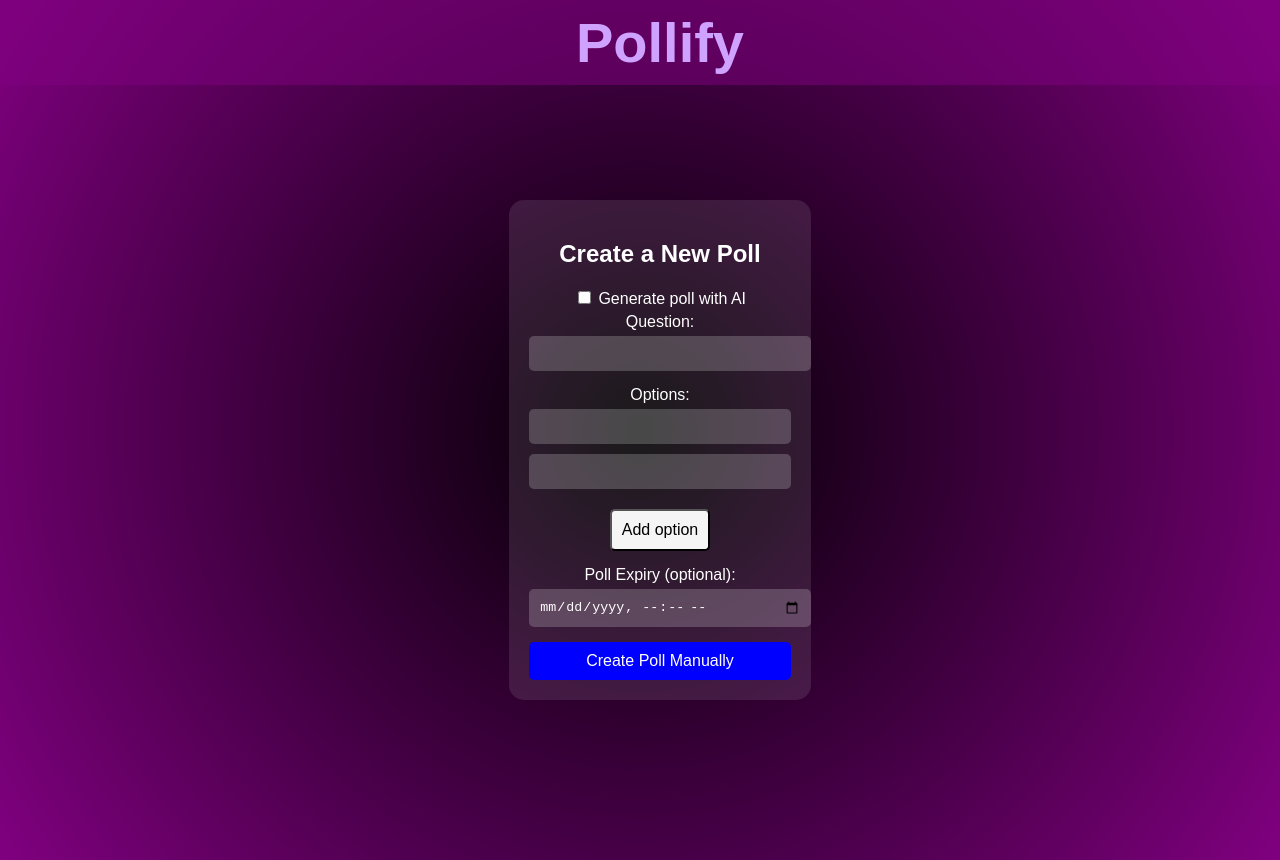
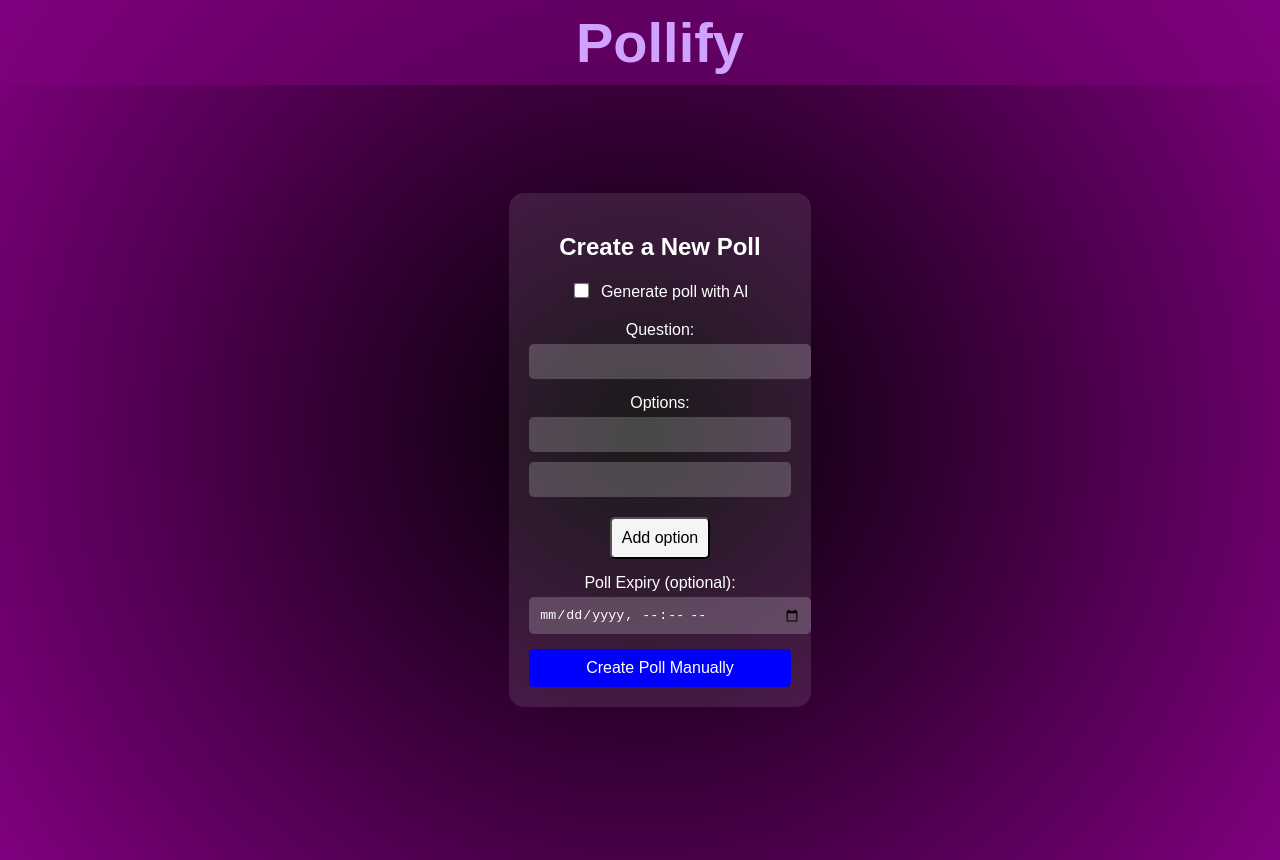
Before and after one commit to s3arthak/Pollify, a React (Vite) app in the folder app/: page /create in a window 1280 px wide. Built offline with nearby package versions, Linux system fonts and the light colour scheme.

Commit message:
ai feature css updated

```diff
--- a/app/src/index.css
+++ b/app/src/index.css
@@ -288,3 +288,22 @@ label {
 .create-poll-button:hover {
     background-color: darkblue;
 }
+
+.toggle-container {
+    margin: 15px 0;
+    display: flex;
+    justify-content: center;
+    align-items: center;
+}
+
+.toggle-label {
+    font-size: 16px;
+    color: white;
+    cursor: pointer;
+    user-select: none;
+}
+
+.toggle-label input {
+    margin-right: 8px;
+    transform: scale(1.2);
+}
```
